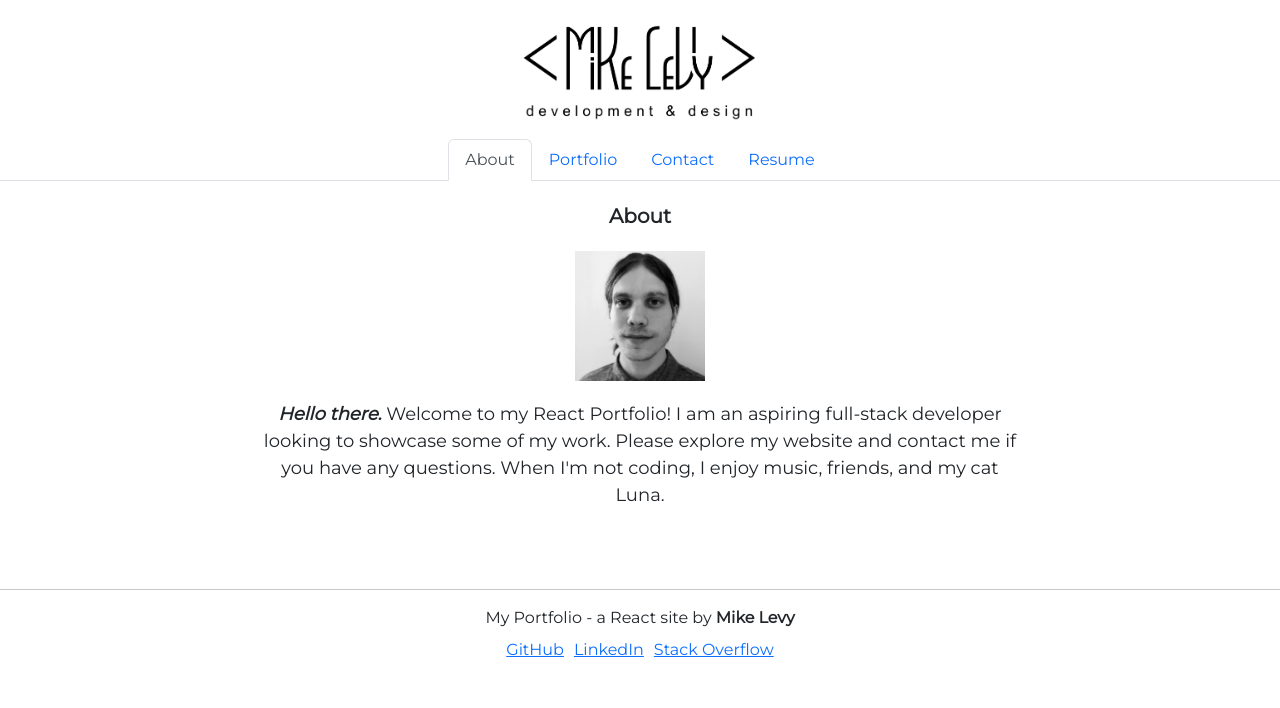
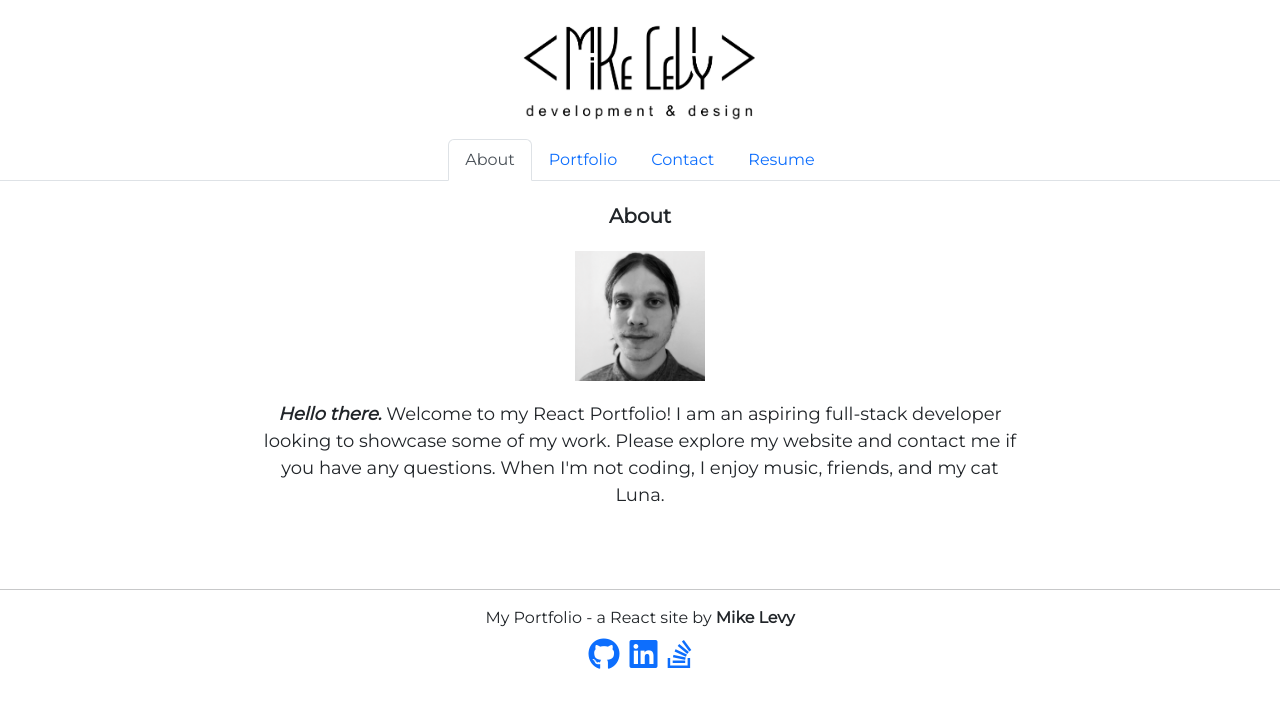
Before and after one commit to rva-mike/react--portfolio, a React (Create React App) app: page / in a window 1280 px wide. Shown: the top 708 px of the page. Built offline with nearby package versions, Linux system fonts and the light colour scheme.

Commit message:
added icons to footer

```diff
--- a/package.json
+++ b/package.json
@@ -6,6 +6,7 @@
     "@testing-library/jest-dom": "^5.16.5",
     "@testing-library/react": "^13.4.0",
     "@testing-library/user-event": "^13.5.0",
+    "bootstrap-icons": "^1.9.1",
     "react": "^18.2.0",
     "react-dom": "^18.2.0",
     "react-scripts": "5.0.1",
--- a/public/index.html
+++ b/public/index.html
@@ -26,6 +26,11 @@
     integrity="sha384-Zenh87qX5JnK2Jl0vWa8Ck2rdkQ2Bzep5IDxbcnCeuOxjzrPF/et3URy9Bv1WTRi" crossorigin="anonymous">
   <link rel="preconnect" href="https://fonts.googleapis.com">
   <link rel="preconnect" href="https://fonts.gstatic.com" crossorigin>
+  <link rel="stylesheet" href="https://cdnjs.cloudflare.com/ajax/libs/font-awesome/6.2.0/css/all.min.css">
+
+
+
+
   <link href="https://fonts.googleapis.com/css2?family=Montserrat&display=swap" rel="stylesheet">
   <title>Mike Levy</title>
 </head>
--- a/src/components/Footer/index.js
+++ b/src/components/Footer/index.js
@@ -9,15 +9,16 @@ export default function Footer() {
                     <hr />
                     <p className='mb-2'>My Portfolio - a React site by <strong>Mike Levy</strong></p>
                     <a className='footer-link' href="https://github.com/rva-mike" target="_blank" rel="noreferrer">
-                        GitHub
+                    <i class="fa-brands fa-2x fa-github"></i>
                     </a>
                     <a className='footer-link' href="https://www.linkedin.com/in/mike-levy-url/" target="_blank" rel="noreferrer">
-                        LinkedIn
+                    <i class="fa-brands fa-2x fa-linkedin"></i>
                     </a>
                     <a href="https://stackoverflow.com/users/19123991/rva-mike" target="_blank" rel="noreferrer">
-                        Stack Overflow
+                    <i class="fa-brands fa-2x fa-stack-overflow"></i>
                     </a>
                 </p>
+
             </div>
         </footer>
     );
```
Also changed, not shown: src/index.css (line endings or trailing spaces), 1 other file (tests, documents, lock files or other folders).
